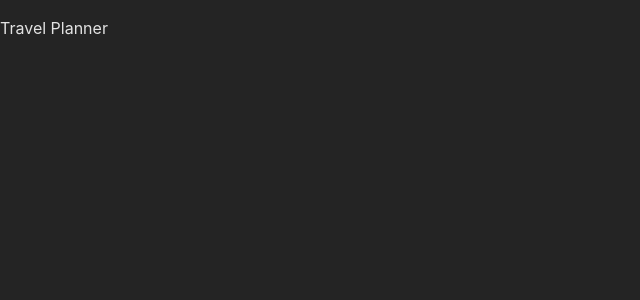
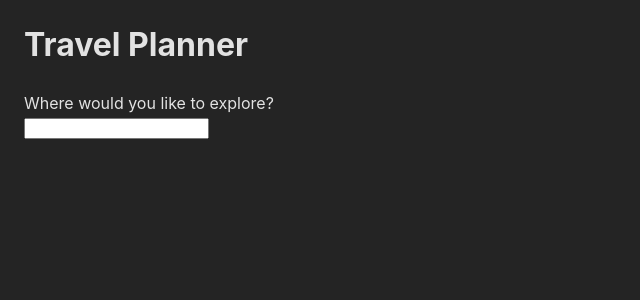
Before and after one commit to nicholaskang/travel-planner, a React (Vite) app: page / in a window 1280 px wide. Shown: the top 300 px of the page, without its empty margins (0-640 px from the left). Built offline with nearby package versions, Linux system fonts and the light colour scheme; no server answers.

Commit message:
Initial successful API call to Gemini

```diff
--- a/package.json
+++ b/package.json
@@ -10,6 +10,7 @@
     "preview": "vite preview"
   },
   "dependencies": {
+    "@google/generative-ai": "^0.21.0",
     "react": "^19.0.0",
     "react-dom": "^19.0.0"
   },
--- a/src/App.tsx
+++ b/src/App.tsx
@@ -1,8 +1,35 @@
+import { GoogleGenerativeAI } from "@google/generative-ai";
+
 function App() {
+  const apiKey = import.meta.env.VITE_GEMINI_API_KEY;
+  const genAI = new GoogleGenerativeAI(apiKey);
+  const model = genAI.getGenerativeModel({ model: "gemini-1.5-flash" });
+
+  const prompt = "Explain how AI works";
+
+  const fetchResponse = async () => {
+    try {
+      const response = await model.generateContent(prompt);
+      console.log(response.response.text());
+    } catch (error) {
+      console.error(error);
+    }
+  };
+
+  fetchResponse();
+
   return (
-    <>
-      <p>Travel Planner</p>
-    </>
+    <main style={{ margin: "0 24px" }}>
+      <h1>Travel Planner</h1>
+      <div>
+        <label htmlFor="destination">Where would you like to explore?</label>
+        <br />
+        <input
+          type="text"
+          id="destination"
+        />
+      </div>
+    </main>
   );
 }
 
```
Also changed, not shown: 2 other files (tests, documents, lock files or other folders).
